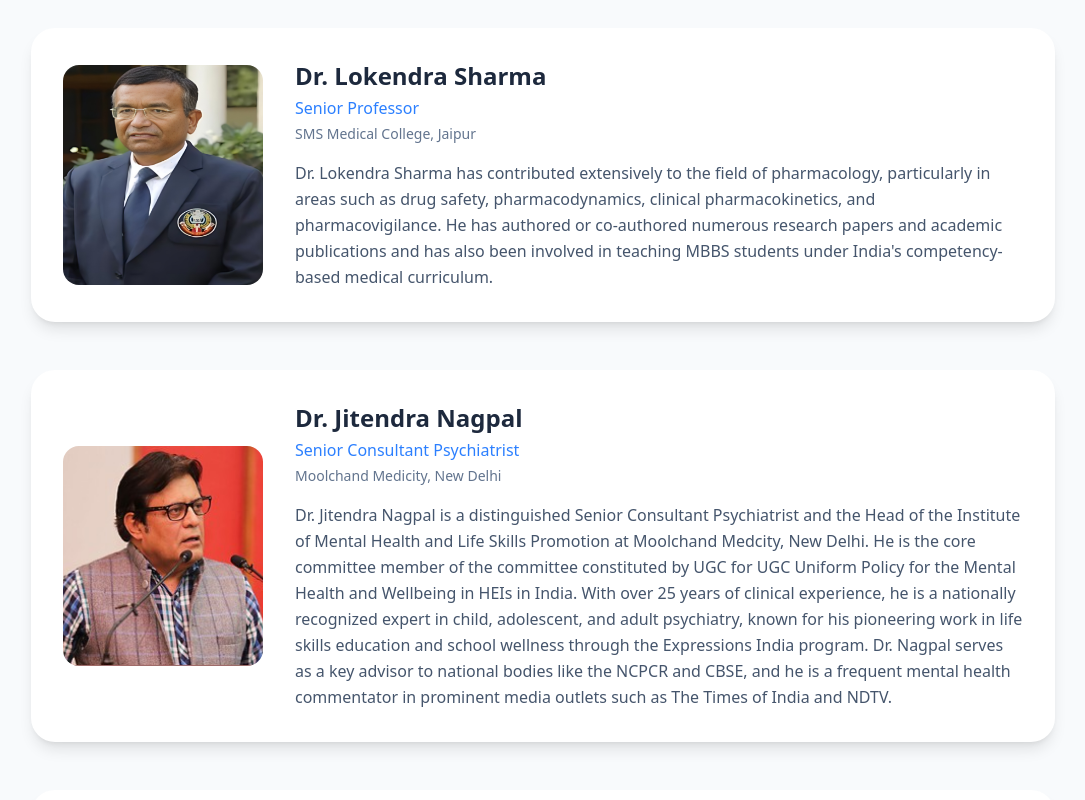
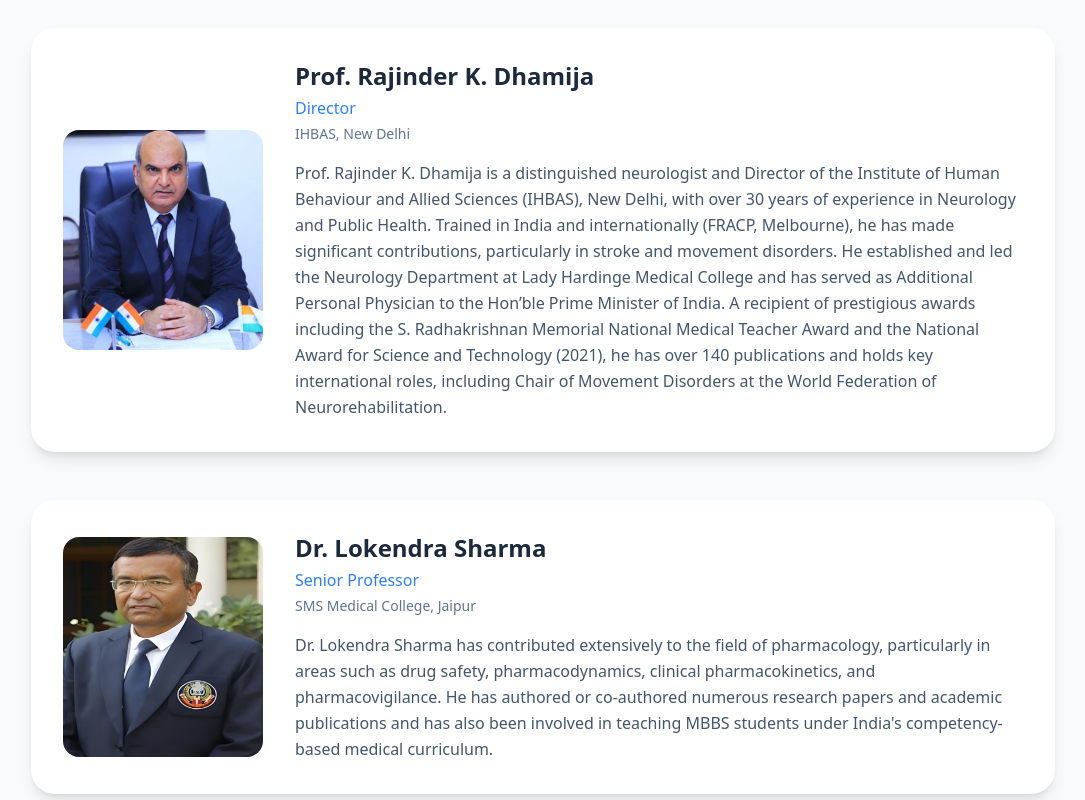
Before and after one commit to SuryanshDixit/scs-wellness-workshop-2026, a Next.js app: page /speakers in a window 1280 px wide. Shown: the part 700-1500 px from the top of the page, without its empty margins (97-1182 px from the left). Built offline with nearby package versions, Linux system fonts and the light colour scheme; a web font is replaced by a local one.

Commit message:
Add Prof. Rajinder K. Dhamija to speakers list

```diff
--- a/src/app/speakers/page.js
+++ b/src/app/speakers/page.js
@@ -10,6 +10,14 @@ const speakers = [
     link: "https://santoshchaturvedi.in/",
     image: "/speakers/SKC September 2024.JPG",
     desc: "Prof. S. K. Chaturvedi is a distinguished Indian psychiatrist and former Dean of Behavioural Sciences at the National Institute of Mental Health and Neurosciences (NIMHANS), Bengaluru. He is the core committee member of the committee constituted by UGC for UGC Uniform Policy for the Mental Health and Wellbeing in HEIs in India. He has served as a Senior Professor of Psychiatry. He is widely recognized for his contributions to consultation-liaison psychiatry, psycho-oncology, palliative care, neuropsychiatry, and the study of culture and mental health. Prof. Chaturvedi has authored hundreds of research papers and several books and has played a major role in postgraduate medical training and mental-health research in India.",
+  },
+  {
+    name: "Prof. Rajinder K. Dhamija",
+    role: "Director",
+    org: "IHBAS, New Delhi",
+    link: "https://ihbas.delhi.gov.in/ihbas/directors-profile",
+    image: "/speakers/rajinder.jpg",
+    desc: "Prof. Rajinder K. Dhamija is a distinguished neurologist and Director of the Institute of Human Behaviour and Allied Sciences (IHBAS), New Delhi, with over 30 years of experience in Neurology and Public Health. Trained in India and internationally (FRACP, Melbourne), he has made significant contributions, particularly in stroke and movement disorders. He established and led the Neurology Department at Lady Hardinge Medical College and has served as Additional Personal Physician to the Hon’ble Prime Minister of India. A recipient of prestigious awards including the S. Radhakrishnan Memorial National Medical Teacher Award and the National Award for Science and Technology (2021), he has over 140 publications and holds key international roles, including Chair of Movement Disorders at the World Federation of Neurorehabilitation.",
   },
   {
     name: "Dr. Lokendra Sharma",
```
